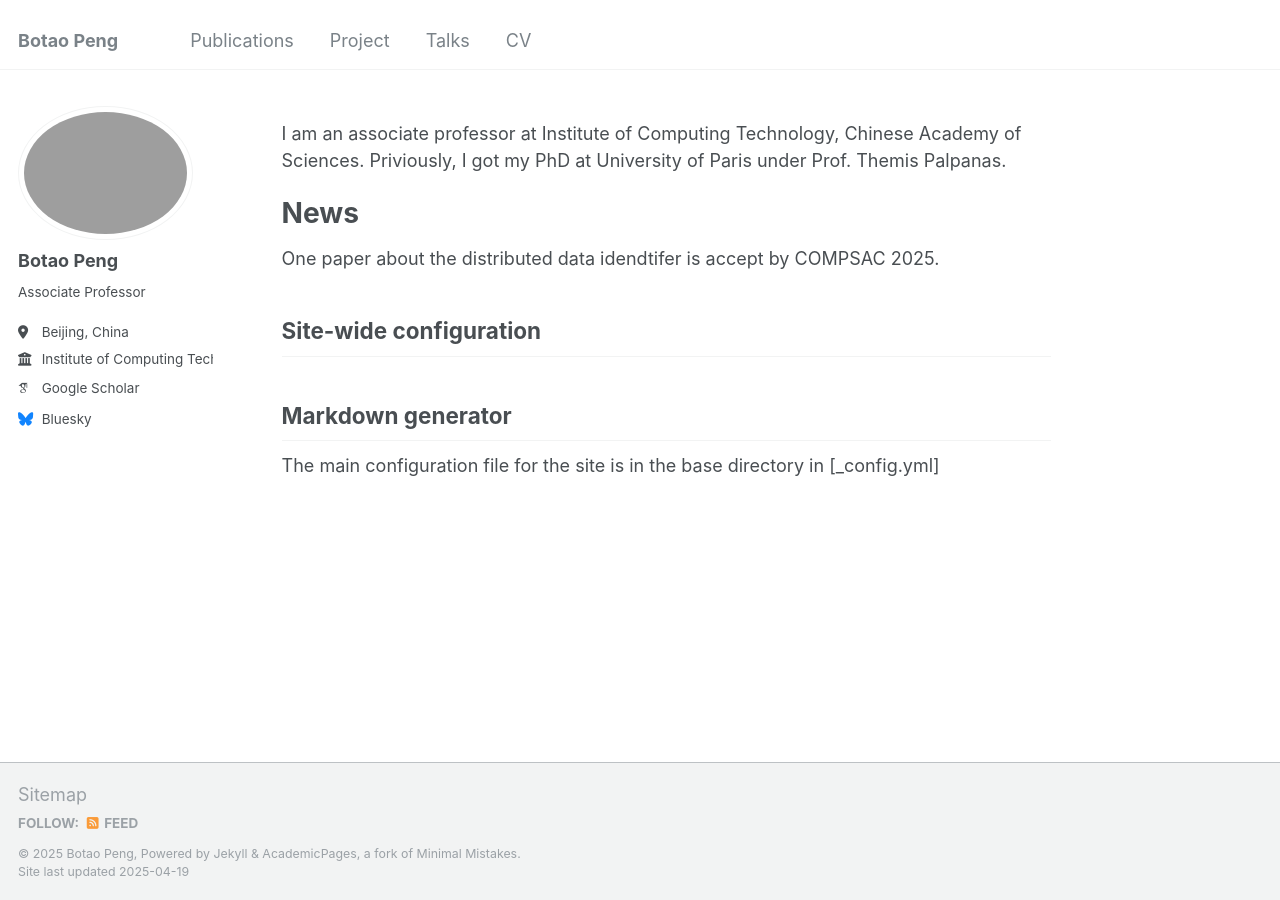
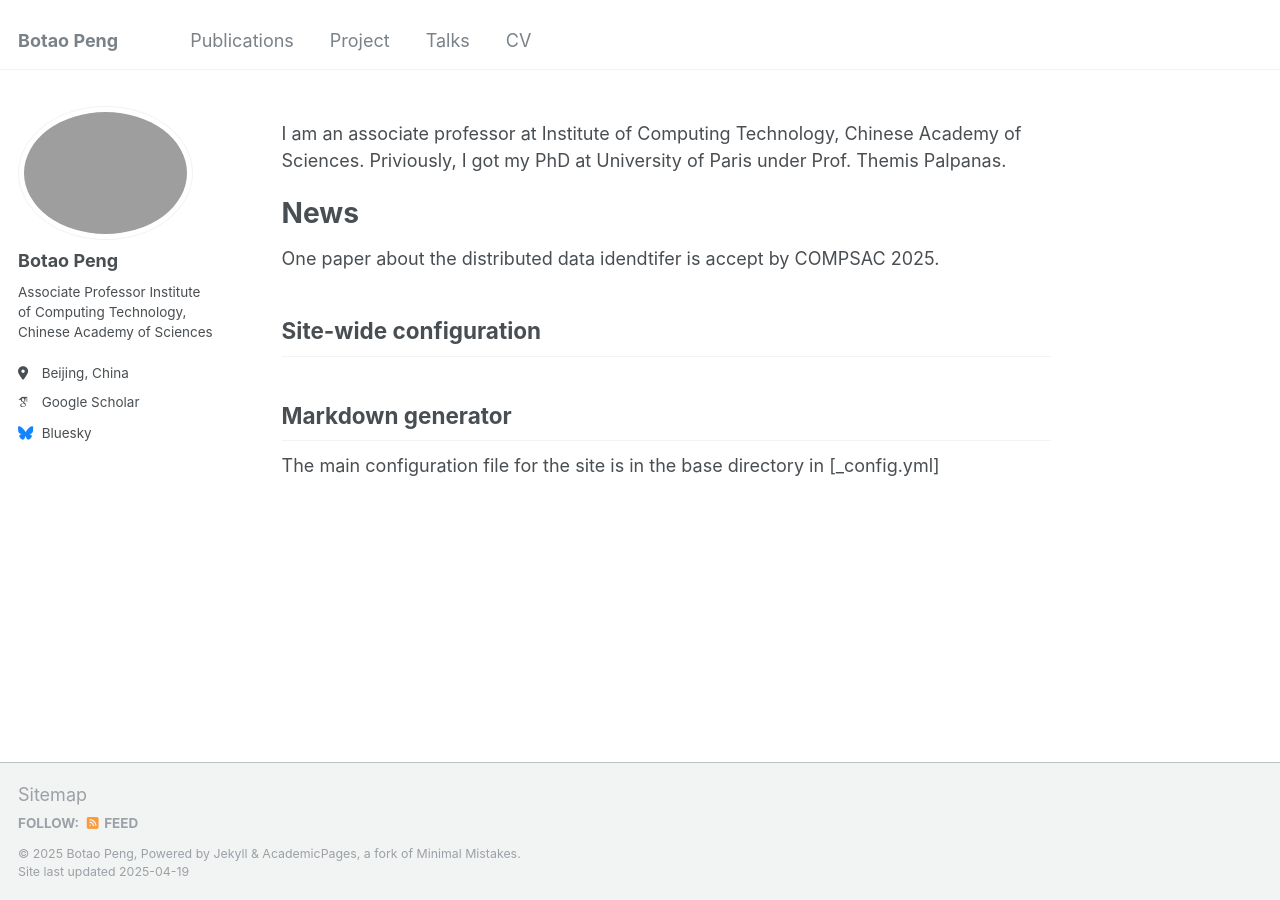
Before and after one commit to BotaoPENG/botaopeng.github.io, a Jekyll site: the page built from _pages/about.md, in a window 1280 px wide. Built offline with Jekyll 4.4.1, drawn with Linux system fonts in a browser that asks for light colours; some web fonts are replaced; part of the change alters nothing that is shown.

```diff
--- a/_config.yml
+++ b/_config.yml
@@ -24,9 +24,9 @@ author:
   avatar           : "pengbotaophoto.png"
   name             : "Botao Peng"
   pronouns         : # example: "she/her"
-  bio              : "Associate Professor"
+  bio              : "Associate Professor Institute of Computing Technology, Chinese Academy of Sciences"
   location         : "Beijing, China"
-  employer         : "Institute of Computing Technology, Chinese Academy of Sciences"
+  #employer         : "Institute of Computing Technology, Chinese Academy of Sciences"
   uri              : # URL
   #email            : "pengbotao[at]ict.ac.cn"
 
```
